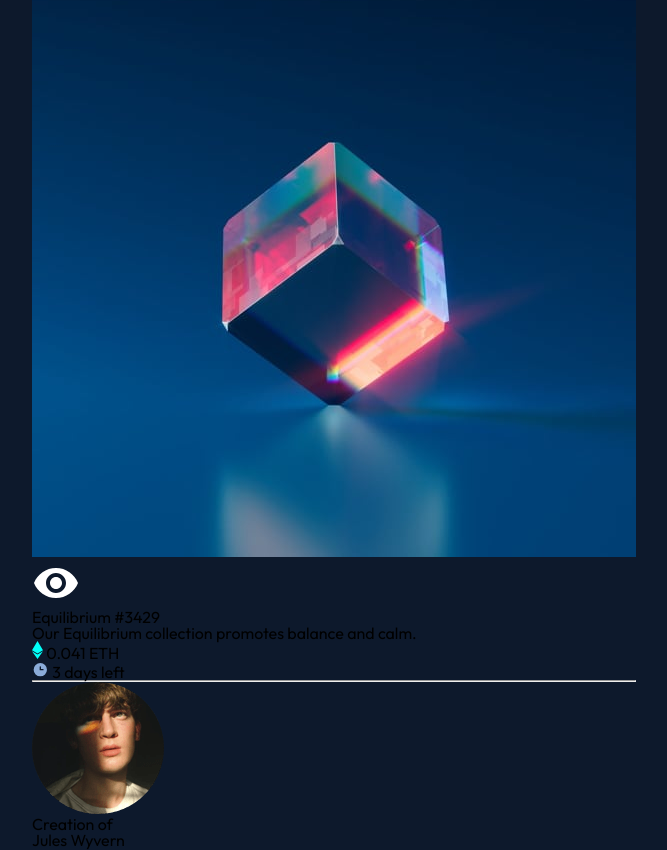
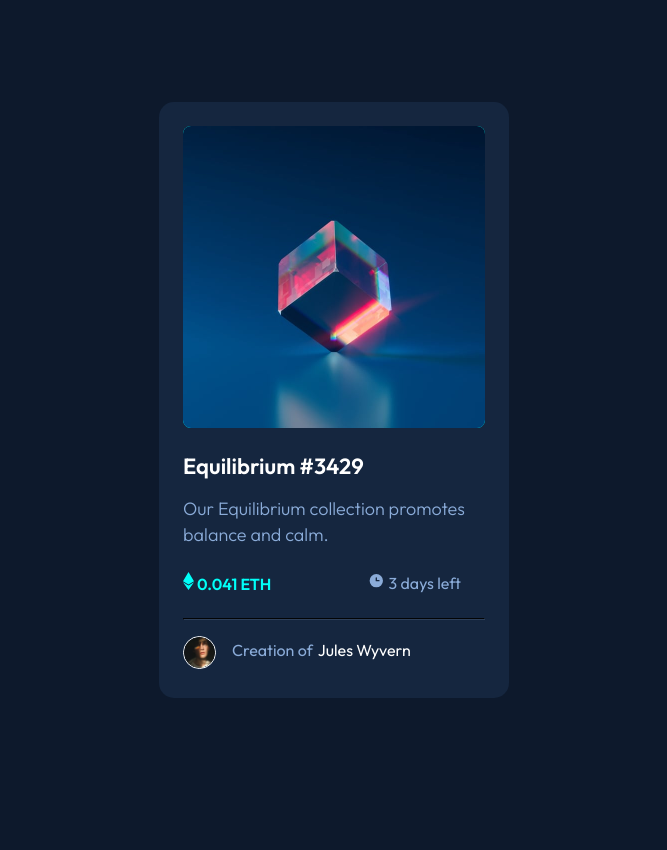
Before and after one commit to RadicalEd13/nft-preview-card-component, a plain HTML site: page index.html in a window 1280 px wide. Shown: the whole page, without its empty margins (306-973 px from the left). After the commit the page ends 800 px from the top, so only its background shows below. Drawn offline with Linux system fonts and the light colour scheme.

Commit message:
modifed index.html and style.css add hovers and styles to the element

```diff
--- a/index.html
+++ b/index.html
@@ -4,32 +4,36 @@
   <meta charset="UTF-8">
   <meta http-equiv="X-UA-Compatible" content="IE=edge">
   <meta name="viewport" content="width=device-width, initial-scale=1.0">
-  <title>NFT preview card component</title>
-  <link rel="stylesheet" href="./reset.css" >
-  <link rel="stylesheet" href="./style.css" >
-  <link rel="icon" href="./images/favicon-32x32.png">
   <link rel="preconnect" href="https://fonts.googleapis.com">
   <link rel="preconnect" href="https://fonts.gstatic.com" crossorigin>
   <link href="https://fonts.googleapis.com/css2?family=Outfit:wght@300;400;600&display=swap" rel="stylesheet">
+  <link rel="stylesheet" href="reset.css">
+  <link rel="stylesheet" href="./style.css">
+  <link rel="icon" href="./images/favicon-32x32.png">
+  <title>nft preview card component</title>
 </head>
 <body>
-  <div class="main-box">
-    <img src="./images/image-equilibrium.jpg" alt="equilibrium image">
-    <div class="eyeimg"> <img src="./images/icon-view.svg" alt="eye view"> </div>
+  <div class="container">
+    <div class="box">
+      <img class="rectimg" src="./images/image-equilibrium.jpg" alt="cube rect img">
+      <img class="eyeimg" src="./images/icon-view.svg" alt="eye img">
+    </div>
     <h1> Equilibrium #3429 </h1>
-    <h2> Our Equilibrium collection promotes balance and calm. </h2>
+    <h2> Our Equilibrium collection promotes balance and calm.</h2>
     <div class="icons">
-      <div> <img src="./images/icon-ethereum.svg" alt="eth icon img"> 0.041 ETH </div>
-      <div> <img src="./images/icon-clock.svg" alt="clock img"> 3 days left </div>
+      <div class="ethicon"> <img src="./images/icon-ethereum.svg" alt="etherium icon"> 0.041 ETH </div>
+      <div class="clockicon"> <img src="./images/icon-clock.svg" alt="clock icon"> 3 days left </div>
     </div>
     <hr>
-    <div class="autor"> <img src="./images/image-avatar.png" alt="autor avatar"> </div>
-    <div class="creation"> Creation of </div>
-    <div class="jules"> Jules Wyvern </div>
-
+    <div class="autor">
+      <img class="avatar" src="./images/image-avatar.png" alt="autor avatar img">
+      <h3> Creation of </h3>
+      <h4> Jules Wyvern </h4>
+    </div>
 
 
   </div>
 
+
 </body>
 </html>
--- a/style.css
+++ b/style.css
@@ -5,10 +5,138 @@
 }
 
 body {
-    font-family: 'Outfit', sans-serif;
-    background-color:#0D192C;
+    font-family: 'Outfit',sans-serif;
     display: flex;
     align-items: center;
     justify-content: center;
     height: 100vh;
+    background-color: #0D192C;
 }
+
+.container {
+
+    width: 350px;
+    height: 596px;
+    border-radius: 15px;
+    background-color: #15263F;
+    padding: 24px;
+}
+
+.box {
+    width: 302px;
+    height: 302px;
+    border-radius: 8px;
+    position: relative;
+    cursor:pointer;
+    background-color: #00FFF8;
+}
+
+.rectimg {
+    max-width:100%;
+    border-radius: 8px;
+
+
+}
+
+.eyeimg {
+    position: absolute;
+    top:50%;
+    left:50%;
+    transform: translate(-50%,-50%);
+    display: none;
+
+}
+
+.box:hover .eyeimg {
+    display: block;
+}
+
+.box:hover .rectimg {
+    opacity: 0.5;
+}
+
+h1 {
+    font-family:'Outfit',sans-serif;
+    font-style:normal;
+    font-weight: 600;
+    font-size:22px;
+    line-height:28px;
+    color:white;
+    cursor:pointer;
+    margin:24px 24px 16px 0px;
+}
+
+h1:hover {
+    color:#00FFF8;
+}
+
+h2 {
+    font-family: 'Outfit',sans-serif;
+    font-style:normal;
+    font-weight: 300;
+    font-size: 18px;
+    line-height: 26px;
+    color:#8BACD9;
+}
+
+.icons {
+    display: flex;
+    justify-content: space-between;
+    margin: 24px 24px 24px 0;
+}
+.ethicon {
+    font-family: 'Outfit',sans-serif;
+    font-style:normal;
+    font-weight: 600;
+    font-size: 16px;
+    line-height: 20.16px;
+    color:#00FFF8;
+}
+
+.clockicon {
+    font-family: 'Outfit',sans-serif;
+    font-style:normal;
+    font-weight: 400;
+    font-size: 16px;
+    line-height: 20.16px;
+    color:#8BACD9;
+
+}
+
+hr {
+
+    height: 1px;
+    border-color:#2E405A;
+}
+
+.avatar {
+    width:33px;
+    height: 33px;
+    border:1px solid white;
+    border-radius:50%;
+    margin: 16px 16px 0px 0px;
+}
+
+.autor {
+    display: flex;
+
+}
+
+h3, h4 {
+    font-family: 'Outfit', sans-serif;
+    font-style: normal;
+    font-weight: 400;
+    font-size: 16px;
+    color:#8BACD9;
+    margin: 22px 5px 0px 0px;
+
+}
+
+h4 {
+    color:#FFFFFF;
+    cursor: pointer;
+}
+
+h4:hover {
+    color:#00FFF8;
+}
```
